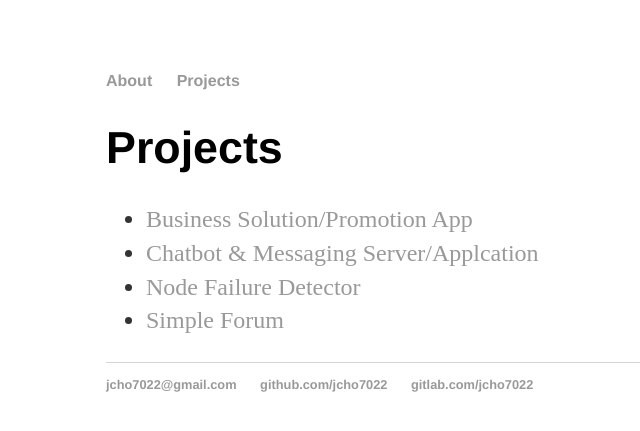
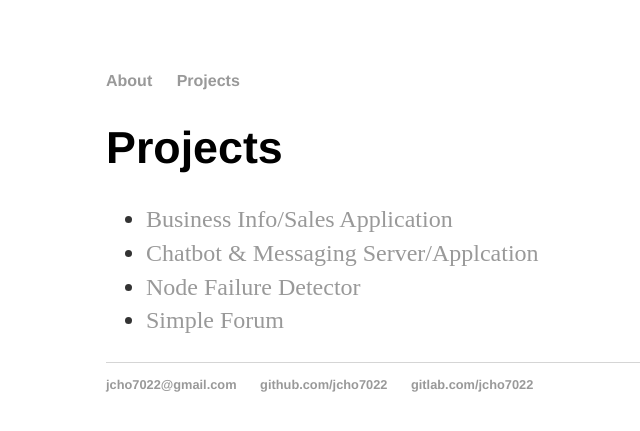
Before and after one commit to jcho7022/jcho7022.github.io, a Jekyll site: the page built from projects/index.html, in a window 1280 px wide. Shown: the top 431 px of the page, without its empty margins (86-726 px from the left). Built offline with Jekyll 4.4.1, drawn with Linux system fonts in a browser that asks for light colours.

Commit message:
Update index.html

```diff
--- a/projects/index.html
+++ b/projects/index.html
@@ -5,7 +5,7 @@ title: Projects
 <h1>{{ page.title }}</h1>
 <ul class="projects">
 
-  <li> <a href="/projects/float" title="Business Solution/Promotion App">Business Solution/Promotion App</a></li>
+  <li> <a href="/projects/float" title="Business Info/Sales Application">Business Info/Sales Application</a></li>
   <li> <a href="/projects/chatbot" title="Chatbot & Client App">Chatbot & Messaging Server/Applcation</a></li>
   <li> <a href="/projects/fd" title="Failure Detector">Node Failure Detector</a></li>
   <li> <a href="/projects/forum" title="Simple Forum">Simple Forum</a></li>
```
